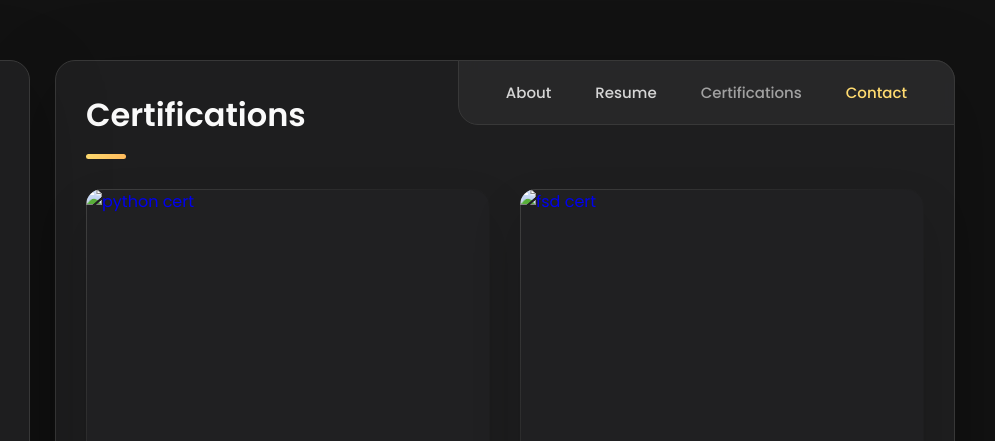
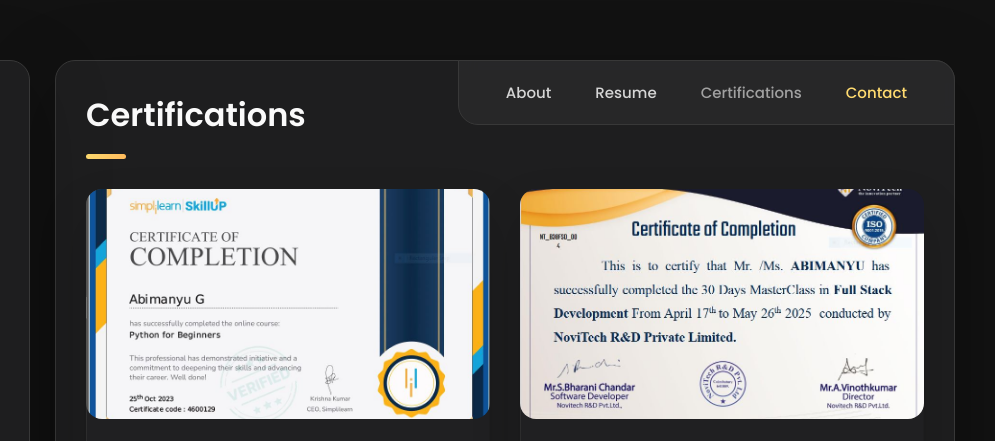
Before and after one commit to Abimanyu-G/Abimanyu-Portfolio, a plain HTML site: page index.html in a window 1280 px wide. Both pictures are taken after a click on the button "Certifications". Shown: the top 441 px of the page, 285-1280 px from the left. Drawn offline with nearby package versions, Linux system fonts and the light colour scheme.

Commit message:
Update index.html

```diff
--- a/index.html
+++ b/index.html
@@ -607,7 +607,7 @@
 
           <h2 style="color: white;">Download my Resume here</h2>
           <section class="resume">
-          <a href="assets/abimanyu resume.pdf" download="abimanyu resume.pdf">
+          <a href="abimanyu resume.pdf" download="abimanyu resume.pdf">
             <button class="btn"><i class="fafa-download"></i>Download Resume</button></a>
             <style>
               button{
@@ -1061,7 +1061,7 @@
               <a href="#">
 
                 <figure class="certifications-banner-box">
-                  <img src="./assets/images/simplie certifi.JPG" alt="python cert" loading="lazy">
+                  <img src="images/simplie certifi.JPG" alt="python cert" loading="lazy">
                 </figure>
 
                 <div class="certifications-content">
@@ -1086,7 +1086,7 @@
               <a href="#">
 
                 <figure class="certifications-banner-box">
-                  <img src="./assets/images/novi certifi.JPG" alt="fsd cert" loading="lazy">
+                  <img src="images/novi certifi.JPG" alt="fsd cert" loading="lazy">
                 </figure>
 
                 <div class="certifications-content">
```
